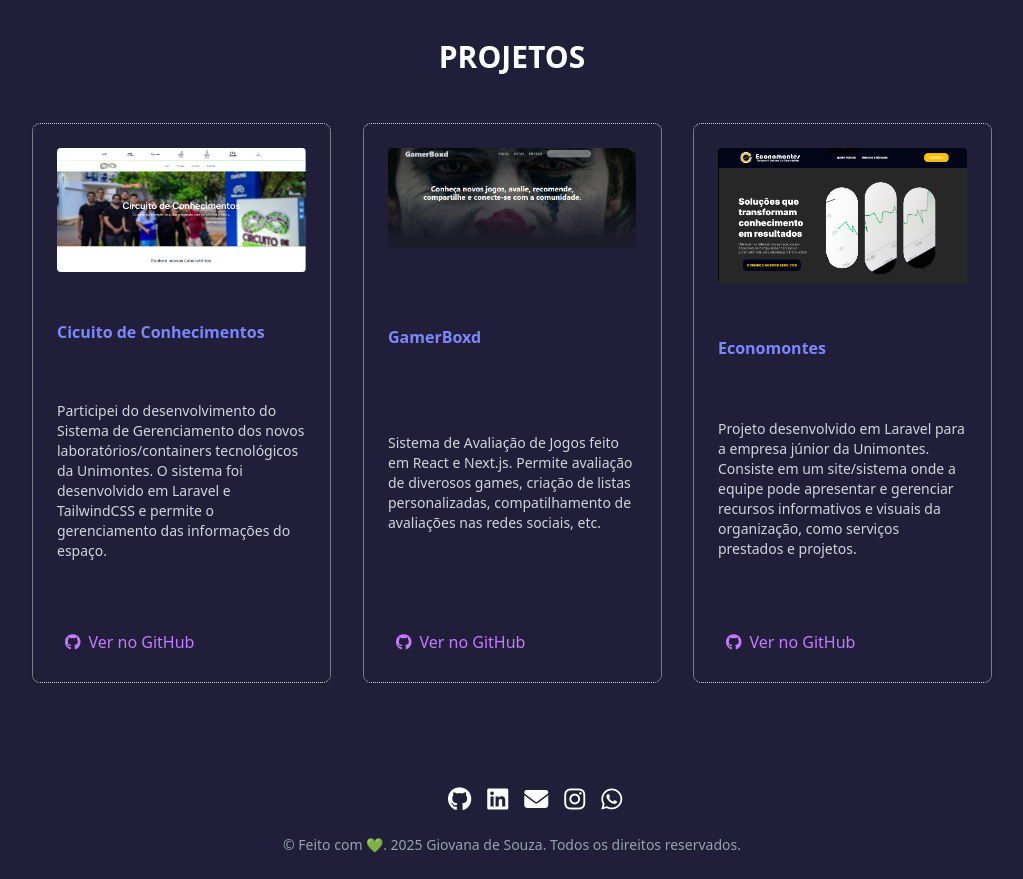
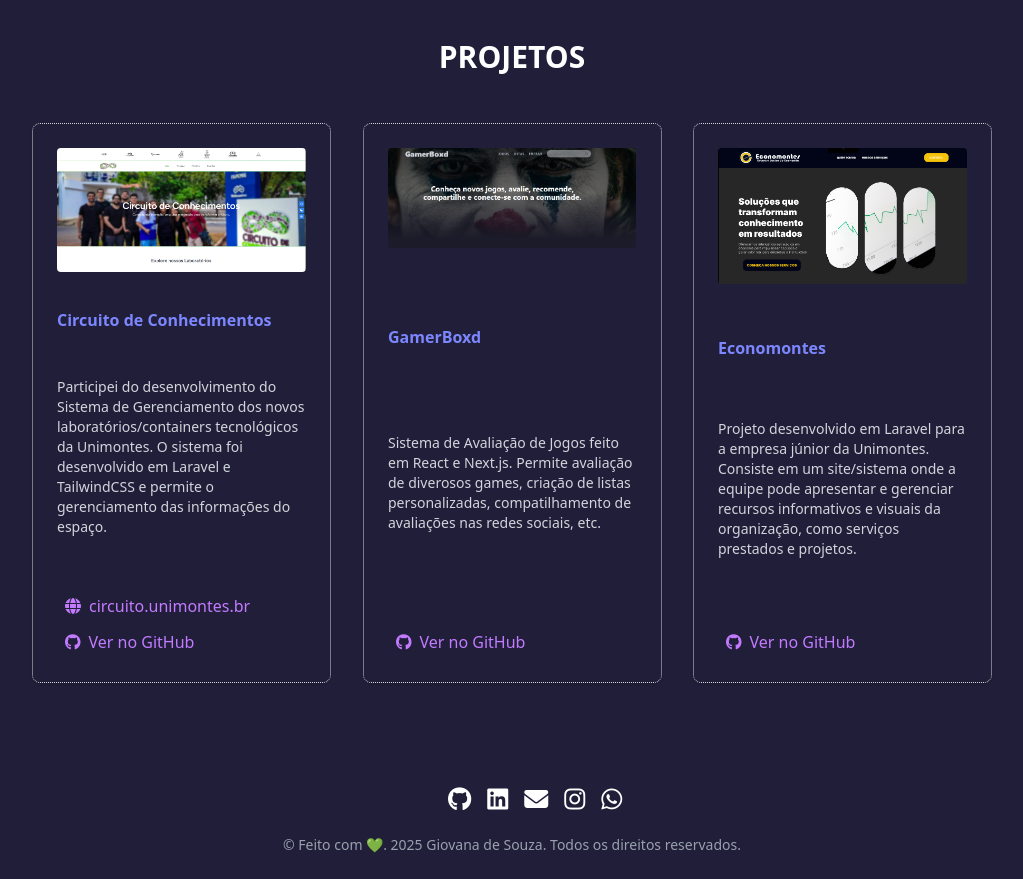
Before and after one commit to desouzagiovana/Portfolio, a website built with Vite: page index.html in a window 1280 px wide. Shown: the part 3100-3979 px from the top of the page, without its empty margins (128-1151 px from the left). Built offline with nearby package versions, Linux system fonts and the light colour scheme.

Commit message:
Revise Circuito de Conhecimentos card with links
Updated the Circuito de Conhecimentos card to include a link to the project's website and modified the structure.

```diff
--- a/index.html
+++ b/index.html
@@ -245,19 +245,30 @@
       <div class="lg:mx-36 mx-4 grid md:grid-cols-3 gap-8">
 
         <!-- CARD 1  -->
-        <a href="https://github.com/WallisonRib/CircuitoDeConhecimentos" target="_blank" data-aos="zoom-in"
-          data-aos-delay="100">
-          <div
-            class="flex flex-col justify-between h-140 p-6 rounded-lg shadow border border-dotted hover:shadow-xl hover:border-purple-500 transition-colors duration-300">
-            <img src="/circuito_img.png" alt="circuito_de_conhecimentos" class="rounded">
-            <h3 class="font-semibold mb-2 text-indigo-400">Cicuito de Conhecimentos</h3>
-            <p class="text-sm mb-4">Participei do desenvolvimento do Sistema de Gerenciamento dos novos
-              laboratórios/containers tecnológicos da Unimontes. O sistema foi desenvolvido em Laravel e TailwindCSS e
-              permite o gerenciamento das informações do espaço.</p>
-            <span class="flex items-center text-purple-400 hover:underline"> <i class="fab fa-github m-2"></i>Ver no
-              GitHub</span>
+      <div
+          class="flex flex-col justify-between h-140 p-6 rounded-lg shadow border border-dotted hover:shadow-xl hover:border-purple-500 transition-colors duration-300"
+          data-aos="zoom-in" data-aos-delay="100">
+          <img src="/circuito_img.png" alt="circuito_de_conhecimentos" class="rounded">
+          <h3 class="font-semibold mb-2 text-indigo-400">Circuito de Conhecimentos</h3>
+          <p class="text-sm mb-4">
+            Participei do desenvolvimento do Sistema de Gerenciamento dos novos
+            laboratórios/containers tecnológicos da Unimontes. O sistema foi desenvolvido em Laravel e TailwindCSS e
+            permite o gerenciamento das informações do espaço.
+          </p>
+
+          <div class="flex flex-col gap-1">
+            <a href="https://circuito.unimontes.br/" target="_blank"
+               class="flex items-center text-purple-400 hover:underline">
+              <i class="fas fa-globe m-2"></i> circuito.unimontes.br
+            </a>
+
+            <a href="https://github.com/WallisonRib/CircuitoDeConhecimentos" target="_blank"
+               class="flex items-center text-purple-400 hover:underline">
+              <i class="fab fa-github m-2"></i> Ver no GitHub
+            </a>
           </div>
-        </a>
+        </div>
+
         <!-- CARD 2 -->
         <a href="https://github.com/desouzagiovana/GamerBoxd" target="_blank" data-aos="zoom-in"
           data-aos-delay="100">
```
